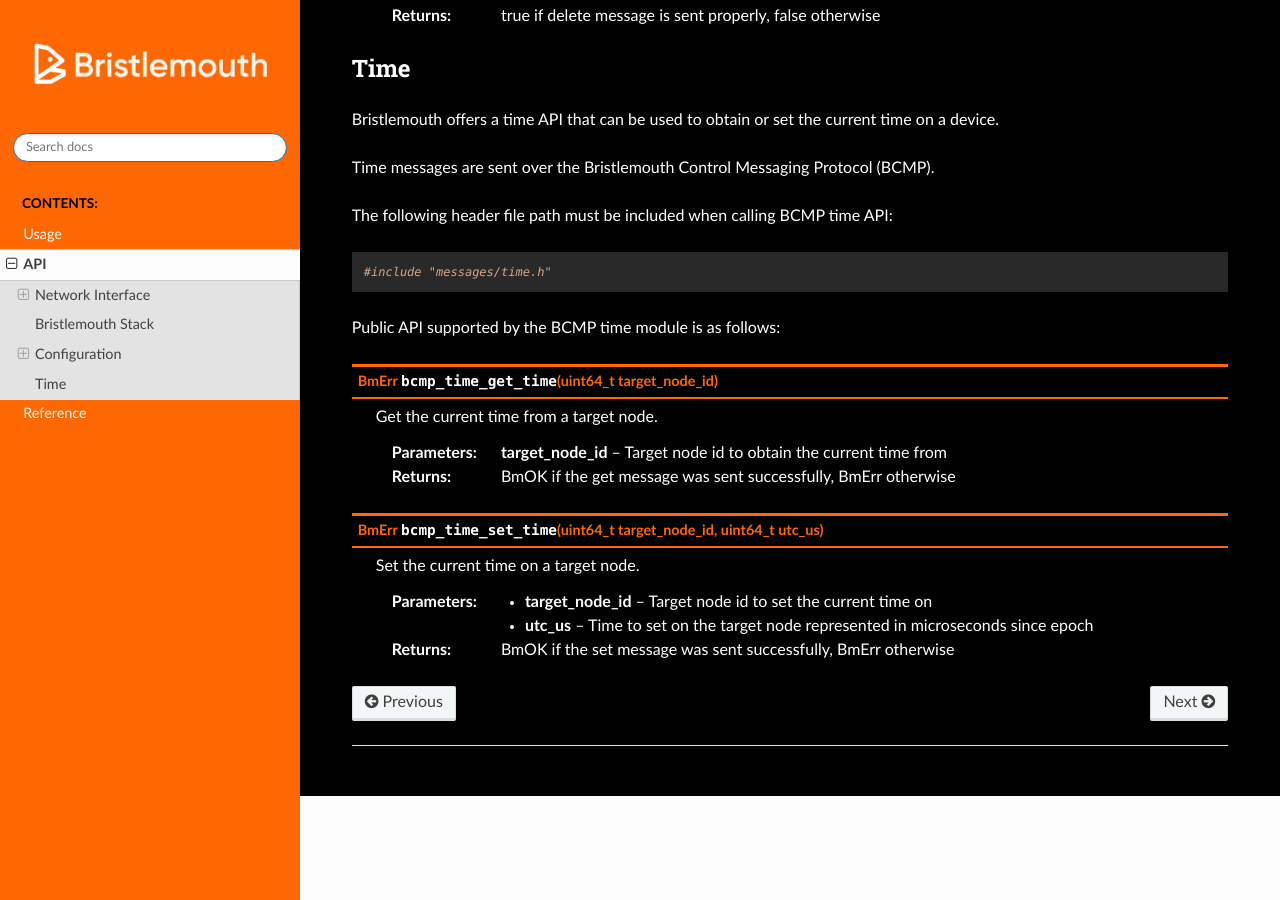
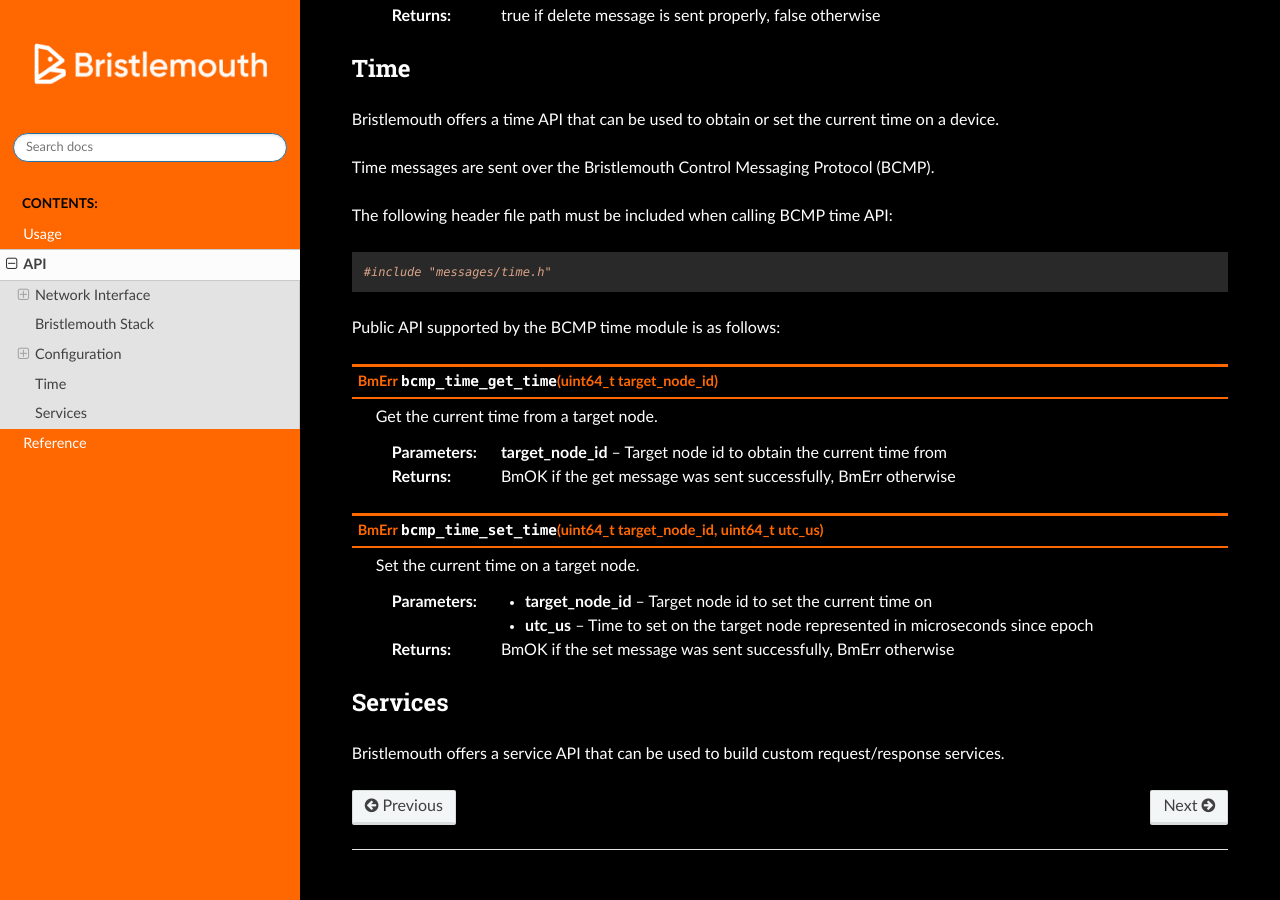
Before and after one commit to bristlemouth/bm_core, a Sphinx documentation site: the page built from docs/api.md, in a window 1280 px wide and 900 px high, scrolled down 7660 px. Built offline with Sphinx 7.4.7 and the Read the Docs theme 3.1.0, drawn with Linux system fonts in a browser that asks for light colours.

Commit message:
start the services docs

````diff
--- a/docs/api.md
+++ b/docs/api.md
@@ -480,3 +480,6 @@
 
   :returns: BmOK if the set message was sent successfully, BmErr otherwise
 ```
+
+## Services
+Bristlemouth offers a service API that can be used to build custom request/response services.
````
